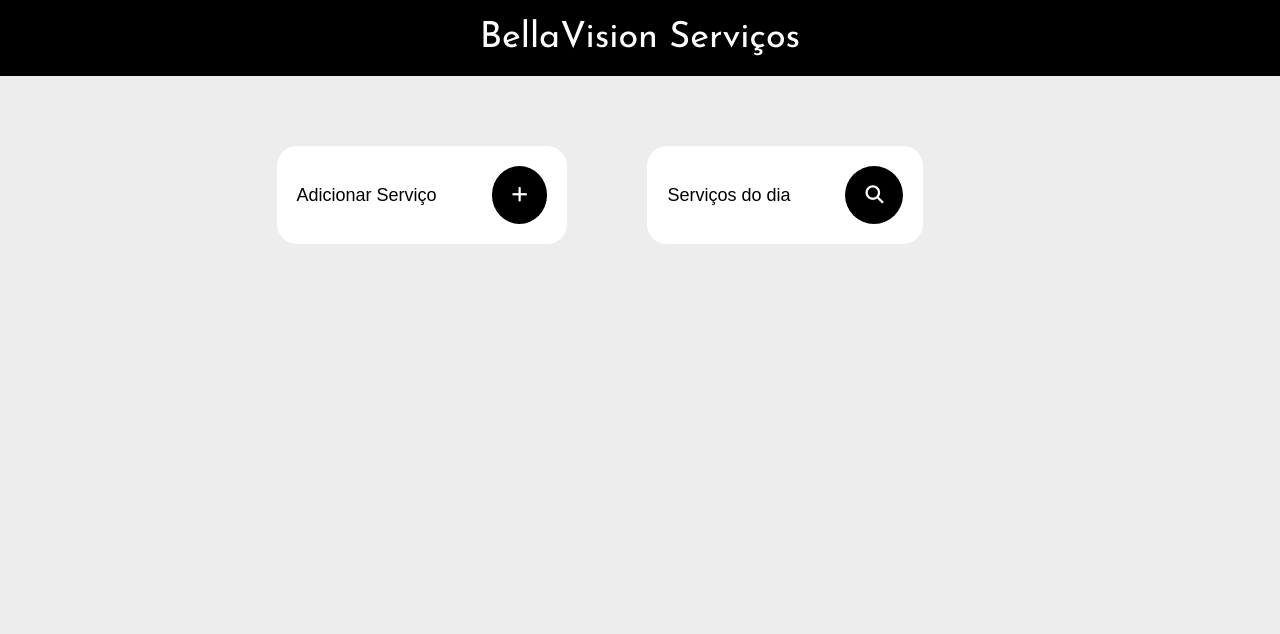
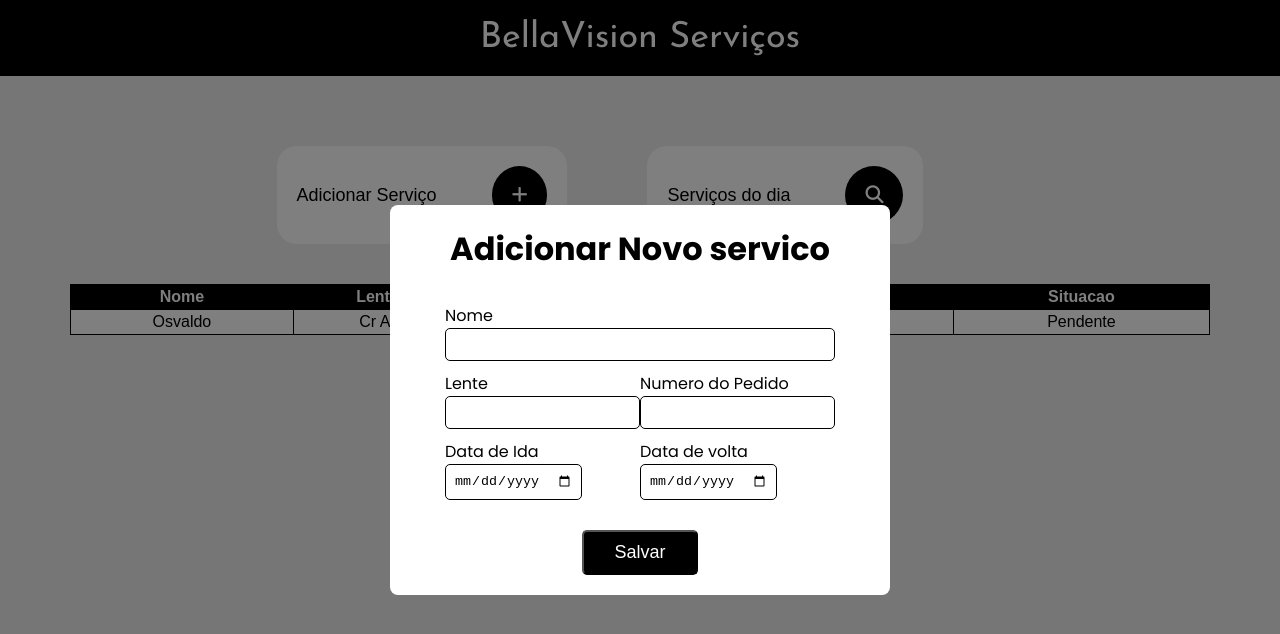
Before and after one commit to LuizFelipeMoreira/Gerenciamento_Servicos, a website: page index.html in a window 1280 px wide. Drawn offline with Linux system fonts and the light colour scheme.

Commit message:
adicionado modal

```diff
--- a/Styles/Sass/style.sass
+++ b/Styles/Sass/style.sass
@@ -1,3 +1,4 @@
+@import url('https://fonts.googleapis.com/css2?family=Poppins:wght@300;400;500;600;700;800&display=swap')
 @import  'globalStyles'
 @import  'colors'
 @import  'mixins'
@@ -26,17 +27,108 @@ main
           flex-wrap: nowrap
           margin: 0 auto
           font-family: 'Josefin Sans'
+          padding-bottom:  40px
 
 
           button
               @include  button()
-
               @include  tablet
-                    padding: 15px 10px
+                    padding: 10px 5px
                     margin-right: 20px
-                    font-size: .75rem
+                    font-size: 0.625rem
+                    border-radius: 12px
 
                     i
                          margin-left: 40px
                          font-size: 12px
                          padding: 10px
+
+
+.tabela
+
+     margin: 0 auto
+     width: 95%
+     max-height: 350px
+     overflow-y: auto
+
+
+     table
+      width: 100%
+      font-family: sans-serif
+      font-weight: 400
+      border-collapse: collapse
+
+
+     table, th,td
+         border: 1px solid  $preto0
+         padding: 3px
+         text-align: center
+
+     thead
+           background: $preto0
+           padding: 2px
+           color: $branco
+
+     td
+          background: $branco
+
+
+
+.modal-container
+     display: flex
+     position: fixed
+     width: 100%
+     min-height: 100vh
+     background: rgba( 0, 0, 0,.5 )
+     top: 0
+     left: 0
+     z-index: 2000
+     justify-content: center
+     align-items: center
+     font-family: 'Poppins'
+
+     .modal-content
+          max-width: 500px
+          width: 500px
+          background: $branco
+          padding: 20px 30px
+          border-radius: 8px
+          justify-items: center
+
+          form
+               display: grid
+               grid-template-columns: 1fr 1fr
+               align-content: center
+               justify-content: center
+
+          h1
+               text-align: center
+               margin-bottom: 30px
+
+          label
+               display: block
+
+          input
+               padding: 8px
+               margin-bottom: 10px
+               outline: none
+               background: $branco
+               border-radius: 5px
+               border: 1px solid black
+
+          #nome
+               width: 100%
+               border-radius: 5px
+
+          .span-2
+               grid-column: 1/-1
+
+
+          .submit
+               display: block
+               margin: 20px auto 0 auto
+               padding: 10px 30px
+               font-size: 1.125rem
+               background: $preto0
+               color: $branco
+               border-radius: 5px
--- a/index.html
+++ b/index.html
@@ -18,17 +18,79 @@
    <main>
       <div class="content">
 
-               <button>
+         <button class="novoServico">
             Adicionar Serviço
             <i class="fa-solid fa-plus"></i>
          </button>
 
-               <button>
+         <button class="consultarServico">
             Serviços do dia
             <i class="fa-solid fa-magnifying-glass"></i>
          </button>
       </div>
+      <div class="tabela">
+         <table border="2">
+            <thead>
+               <tr>
+                  <th>Nome</th>
+                  <th>Lente</th>
+                  <th>ida</th>
+                  <th>volta</th>
+                  <th>nº OS</th>
+                  <th>Situacao</th>
+               </tr>
+            </thead>
+            <tbody>
+               <tr>
+                  <td>Osvaldo</td>
+                  <td>Cr Ar</td>
+
+                  <td>23/11</td>
+                  <td>23/11</td>
+                  <td>Pg001</td>
+                  <td>Pendente</td>
+               </tr>
+
+            </tbody>
+         </table>
+      </div>
    </main>
+
+   <div class="modal-container">
+      <div class="modal-content">
+
+         <h1>Adicionar Novo servico</h1>
+
+         <form action="">
+
+            <div class="span-2">
+               <label for="nome">Nome</label>
+               <input type="text" id="nome" name="nome">
+            </div>
+
+            <div>
+               <label for="lente">Lente</label>
+               <input type="text" id="lente" name="lente">
+            </div>
+
+            <div>
+               <label for="nurmeroOS">Numero do Pedido</label>
+               <input type="text" id="numeroOS" name="lente">
+            </div>
+
+            <div>
+               <label for="DataIda">Data de Ida</label>
+               <input type="date" id="DataIda">
+            </div>
+
+            <div>
+               <label for="DataVolta">Data de volta</label>
+               <input type="date" id="DataVolta">
+            </div>
+            <button class="submit  span-2">Salvar</button>
+         </form>
+      </div>
+   </div>
 
    <script src="./JS/index.js"></script>
    <script src="https://kit.fontawesome.com/7a65fe82ac.js" crossorigin="anonymous"></script>
```
Also changed, not shown: Styles/CSS/style.css, Styles/Sass/modal.sass (added), 1 other file. Lines whose indentation alone changed are shown as unchanged.
